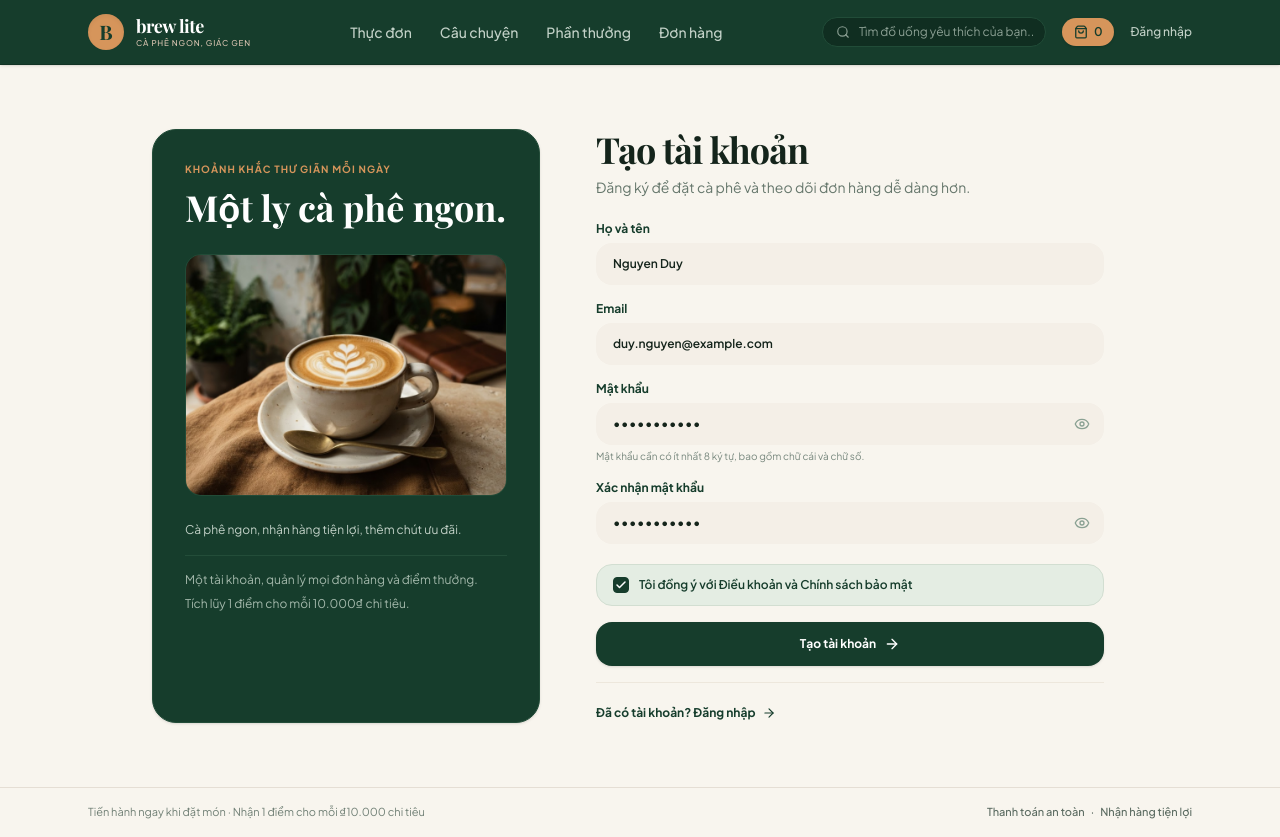
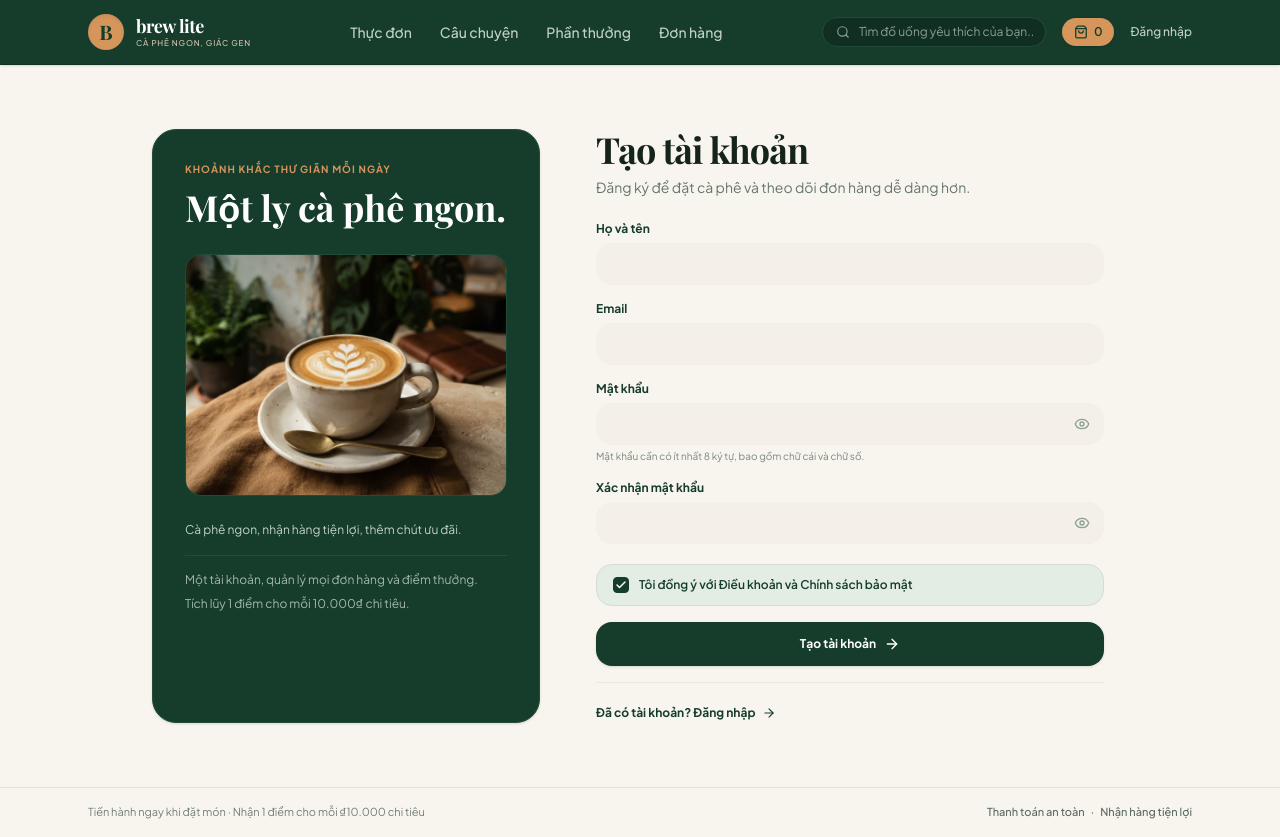
Before and after one commit to SamuiSang/brewlite, a Next.js app in the folder frontend/: page /signup in a window 1280 px wide. Built offline with nearby package versions, Linux system fonts and the light colour scheme; a web font is replaced by a local one.

Commit message:
fix(auth): clear default prefilled mock credentials on signup page

```diff
--- a/frontend/app/signup/page.tsx
+++ b/frontend/app/signup/page.tsx
@@ -11,10 +11,10 @@ function SignUpInner() {
   const searchParams = useSearchParams();
   const redirect = searchParams.get('redirect');
 
-  const [fullName, setFullName] = useState('Nguyen Duy');
-  const [email, setEmail] = useState('duy.nguyen@example.com');
-  const [password, setPassword] = useState('Password123');
-  const [confirmPassword, setConfirmPassword] = useState('Password123');
+  const [fullName, setFullName] = useState('');
+  const [email, setEmail] = useState('');
+  const [password, setPassword] = useState('');
+  const [confirmPassword, setConfirmPassword] = useState('');
   const [showPassword, setShowPassword] = useState(false);
   const [showConfirm, setShowConfirm] = useState(false);
   const [agreed, setAgreed] = useState(true);
```
